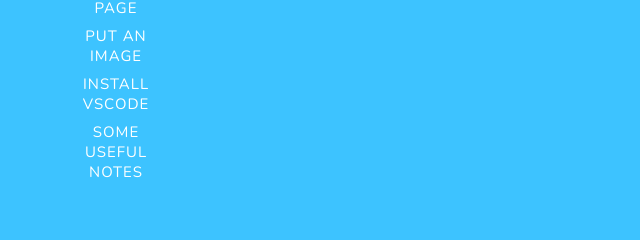
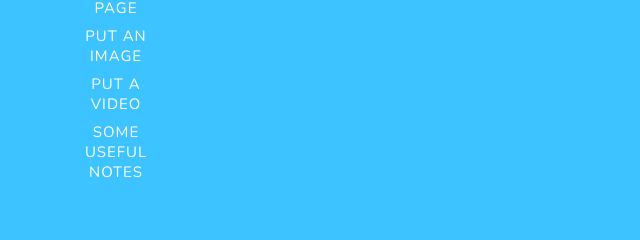
Before and after one commit to devN7tien/devn7tien.github.io, a plain HTML site: page make-your-own-e-portfolio/code-in-html.html in a window 1280 px wide. Shown: the part 263-503 px from the top of the page, 0-640 px from the left. Drawn offline with nearby package versions, Linux system fonts and the light colour scheme.

Commit message:
Add files via upload

```diff
--- a/make-your-own-e-portfolio/code-in-html.html
+++ b/make-your-own-e-portfolio/code-in-html.html
@@ -104,7 +104,7 @@
                     <li><a href="code-in-html/install-vscode.html">Install VSCode</a></li>
                     <li><a href="code-in-html/first-page.html">First Page</a></li>
                     <li><a href="code-in-html/put-an-image.html">Put an image</a></li>
-                    <li><a href="code-in-html/put-a-video.html">Install VSCode</a></li>
+                    <li><a href="code-in-html/put-a-video.html">Put a video</a></li>
                     <li><a href="code-in-html/some-useful-notes.html">Some useful notes</a></li>
                 </ul>
 
```
